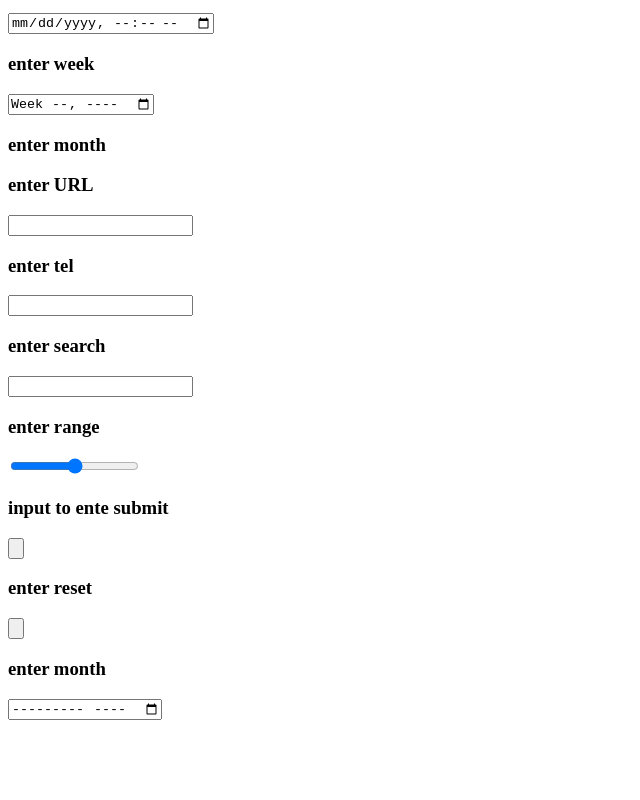
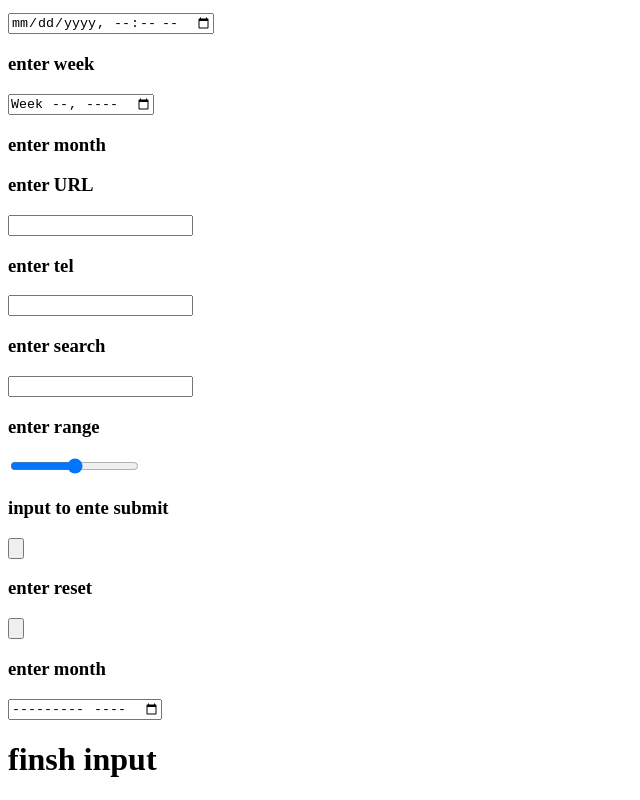
Before and after one commit to muradovdilshod/muradov-md, a plain HTML site: page index.html in a window 1280 px wide. Shown: the part 1057-1857 px from the top of the page, without its empty margins (0-640 px from the left). Before the commit the page ends 1785 px from the top, so only its background shows below. Drawn offline with Linux system fonts and the light colour scheme.

Commit message:
finiw forms input

```diff
--- a/index.html
+++ b/index.html
@@ -147,5 +147,7 @@
 
 <input type="month" name="" id="">
 
+<h1>finsh input</h1>
+
 </body>
 </html>
```
